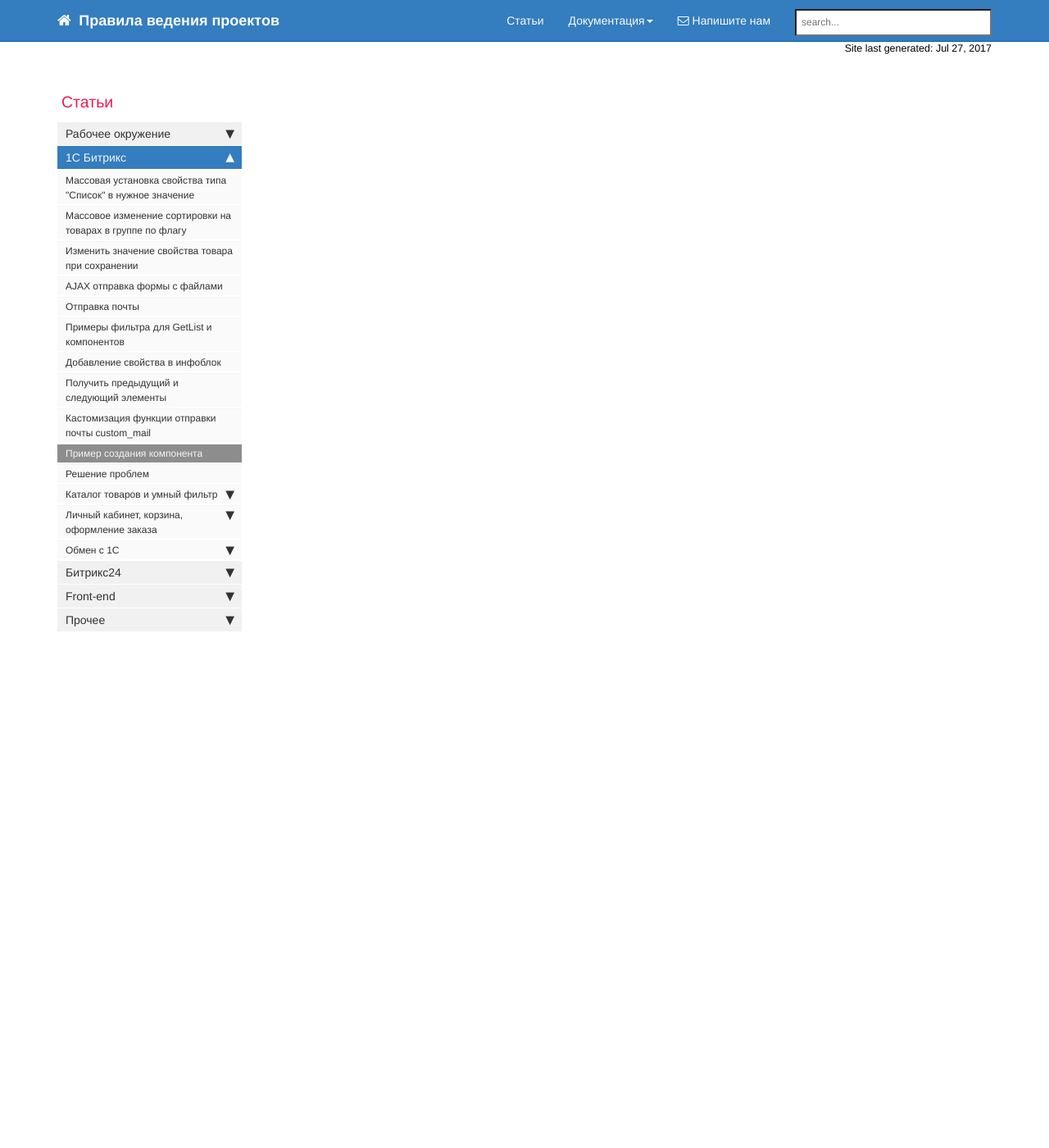
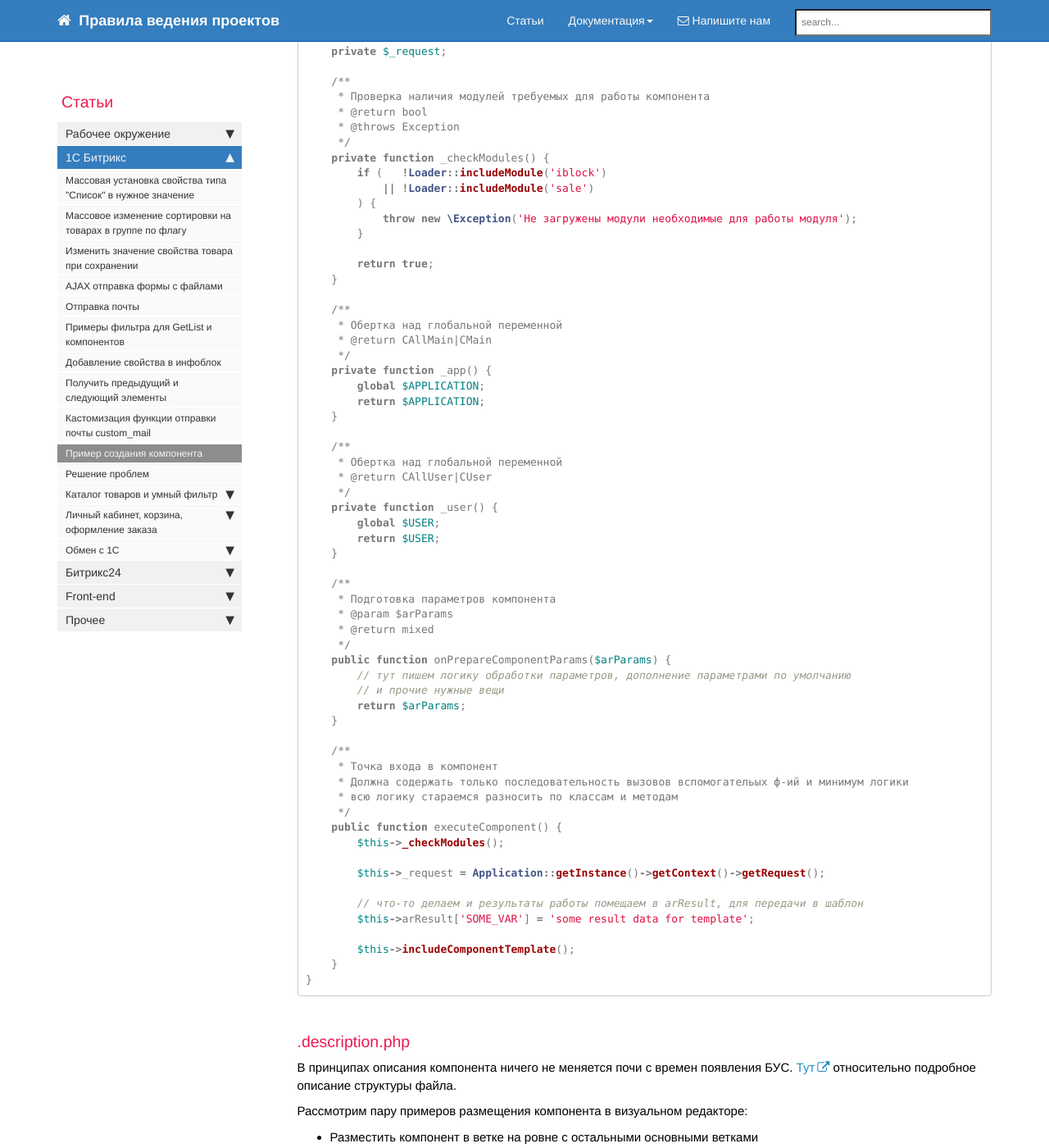
Before and after one commit to gdecider/gdecider.github.io, a Jekyll site: the page built from pages/articles/articles_bx-component-creation.md, in a window 1280 px wide and 1400 px high, scrolled down 1826 px. Shown: the whole window at 82% size. Built offline with Jekyll 4.4.1, drawn with Linux system fonts in a browser that asks for light colours; nearby versions of some CDN libraries; comment, search, counter and statistics services are not loaded; some of the changed text lies outside the part shown.

Commit message:
Update articles_bx-component-creation.md

````diff
--- a/pages/articles/articles_bx-component-creation.md
+++ b/pages/articles/articles_bx-component-creation.md
@@ -67,3 +67,131 @@ toc: true
 Принцыпы именования класса компонента нигде не регламинтированы, но рекомендуется давать имя классу максимально похожее на путь к компоненту. Наш класс будет называться ```ExampleCompSimple```.
 
 [пример из официальной документации](https://dev.1c-bitrix.ru/learning/course/index.php?COURSE_ID=43&LESSON_ID=2028&LESSON_PATH=3913.4565.2028)
+
+Пример содержимого нашего файла:
+
+```php
+<?php
+use \Bitrix\Main\Loader;
+use \Bitrix\Main\Application;
+
+class ExampleCompSimple extends CBitrixComponent {
+    private $_request;
+
+    /**
+     * Проверка наличия модулей требуемых для работы компонента
+     * @return bool
+     * @throws Exception
+     */
+    private function _checkModules() {
+        if (   !Loader::includeModule('iblock')
+            || !Loader::includeModule('sale')
+        ) {
+            throw new \Exception('Не загружены модули необходимые для работы модуля');
+        }
+
+        return true;
+    }
+
+    /**
+     * Обертка над глобальной переменной
+     * @return CAllMain|CMain
+     */
+    private function _app() {
+        global $APPLICATION;
+        return $APPLICATION;
+    }
+
+    /**
+     * Обертка над глобальной переменной
+     * @return CAllUser|CUser
+     */
+    private function _user() {
+        global $USER;
+        return $USER;
+    }
+
+    /**
+     * Подготовка параметров компонента
+     * @param $arParams
+     * @return mixed
+     */
+    public function onPrepareComponentParams($arParams) {
+        // тут пишем логику обработки параметров, дополнение параметрами по умолчанию
+        // и прочие нужные вещи
+        return $arParams;
+    }
+
+    /**
+     * Точка входа в компонент
+     * Должна содержать только последовательность вызовов вспомогательых ф-ий и минимум логики
+     * всю логику стараемся разносить по классам и методам
+     */
+    public function executeComponent() {
+        $this->_checkModules();
+
+        $this->_request = Application::getInstance()->getContext()->getRequest();
+
+        // что-то делаем и результаты работы помещаем в arResult, для передачи в шаблон
+        $this->arResult['SOME_VAR'] = 'some result data for template';
+
+        $this->includeComponentTemplate();
+    }
+}
+```
+
+### .description.php
+
+В принципах описания компонента ничего не меняется почи с времен появления БУС. [Тут](https://dev.1c-bitrix.ru/community/blogs/components2/133.php) относительно подробное описание структуры файла.
+
+Рассмотрим пару примеров размещения компонента в визуальном редакторе:
+
+* Разместить компонент в ветке на ровне с остальными основными ветками
+
+```php
+<?if (!defined("B_PROLOG_INCLUDED") || B_PROLOG_INCLUDED!==true) die();
+
+use Bitrix\Main\Localization\Loc;
+
+$arComponentDescription = [
+    "NAME" => Loc::getMessage("EXAMPLE_COMPSIMPLE_COMPONENT"),
+    "DESCRIPTION" => Loc::getMessage("EXAMPLE_COMPSIMPLE_COMPONENT_DESCRIPTION"),
+    "COMPLEX" => "N",
+    "PATH" => [
+        "ID" => Loc::getMessage("EXAMPLE_COMPSIMPLE_COMPONENT_PATH_ID"),
+        "NAME" => Loc::getMessage("EXAMPLE_COMPSIMPLE_COMPONENT_PATH_NAME"),
+    ],
+];
+?>
+```
+
+**Результат:**
+
+![Разместить компонент в ветке на ровне с остальными основными ветками](/images/articles_bx-component-creation_1.jpg)
+
+* Разместить компонент в дочернюю ветку
+
+```php
+<?if (!defined("B_PROLOG_INCLUDED") || B_PROLOG_INCLUDED!==true) die();
+
+use Bitrix\Main\Localization\Loc;
+
+$arComponentDescription = [
+    "NAME" => Loc::getMessage("EXAMPLE_COMPSIMPLE_COMPONENT"),
+    "DESCRIPTION" => Loc::getMessage("EXAMPLE_COMPSIMPLE_COMPONENT_DESCRIPTION"),
+    "COMPLEX" => "N",
+    "PATH" => [
+        "ID" => Loc::getMessage("EXAMPLE_COMPSIMPLE_COMPONENT_PATH_ID"),
+        "NAME" => Loc::getMessage("EXAMPLE_COMPSIMPLE_COMPONENT_PATH_NAME"),
+        "CHILD" => [
+            "ID" => Loc::getMessage("EXAMPLE_COMPSIMPLE_COMPONENT_CHILD_PATH_ID"),
+            "NAME" => GetMessage("EXAMPLE_COMPSIMPLE")
+        ]
+    ],
+];
+?>
+```
+
+**Результат:**
+
+![Разместить компонент в дочернюю ветку](/images/articles_bx-component-creation_2.jpg)
````
